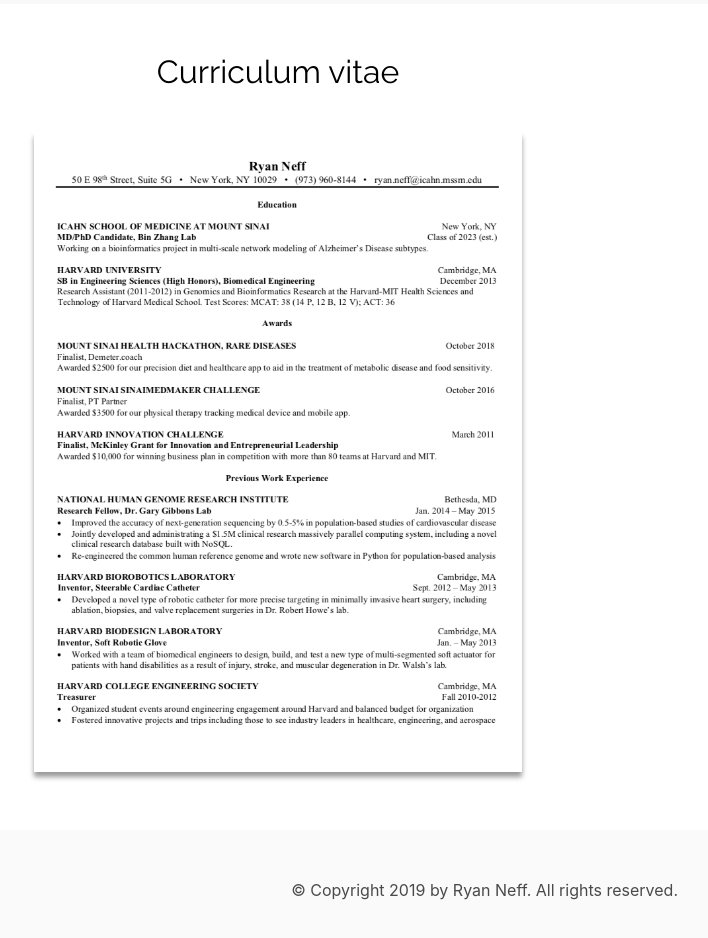
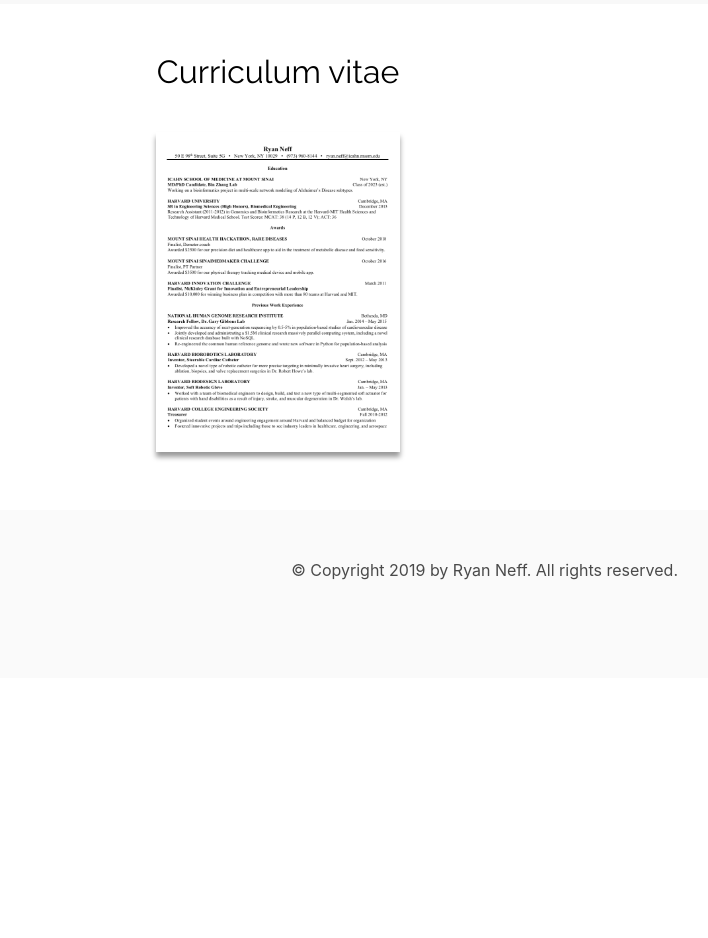
Before and after one commit to ryananeff/ryananeff-personal, a plain HTML site: page index.html in a window 1280 px wide. Shown: the part 3240-4178 px from the top of the page, without its empty margins (362-1070 px from the left). After the commit the page ends 3918 px from the top, so only its background shows below. Drawn offline with nearby package versions, Linux system fonts and the light colour scheme.

Commit message:
updated size of cv so people will click through

```diff
--- a/index.html
+++ b/index.html
@@ -180,7 +180,7 @@
             <h1 class="subtitle" data-aos="fade-up">Curriculum vitae</h1>
             <div class="columns">
             	<div class="column">
-            	<a href="uploads/Ryan_Neff-resume-020619.pdf"><img class="me" src="images/cv_low.png" data-aos="fade-up"></a>
+            	<a href="uploads/Ryan_Neff-resume-020619.pdf"><img class="cv" src="images/cv_low.png" data-aos="fade-up"></a>
             </div>
             </div>
 </section>
--- a/main.css
+++ b/main.css
@@ -160,6 +160,15 @@
     margin-bottom: 10px;
 }
 
+.cv{
+    display: flex;
+    max-height:20rem;
+    width:auto;
+    margin:auto;
+    box-shadow: 0px 5px 5px rgba(0, 0, 0, 0.4);
+    margin-bottom: 10px;
+}
+
 .is-orange{
     color: white !important;
     background-color: orangered;
```
